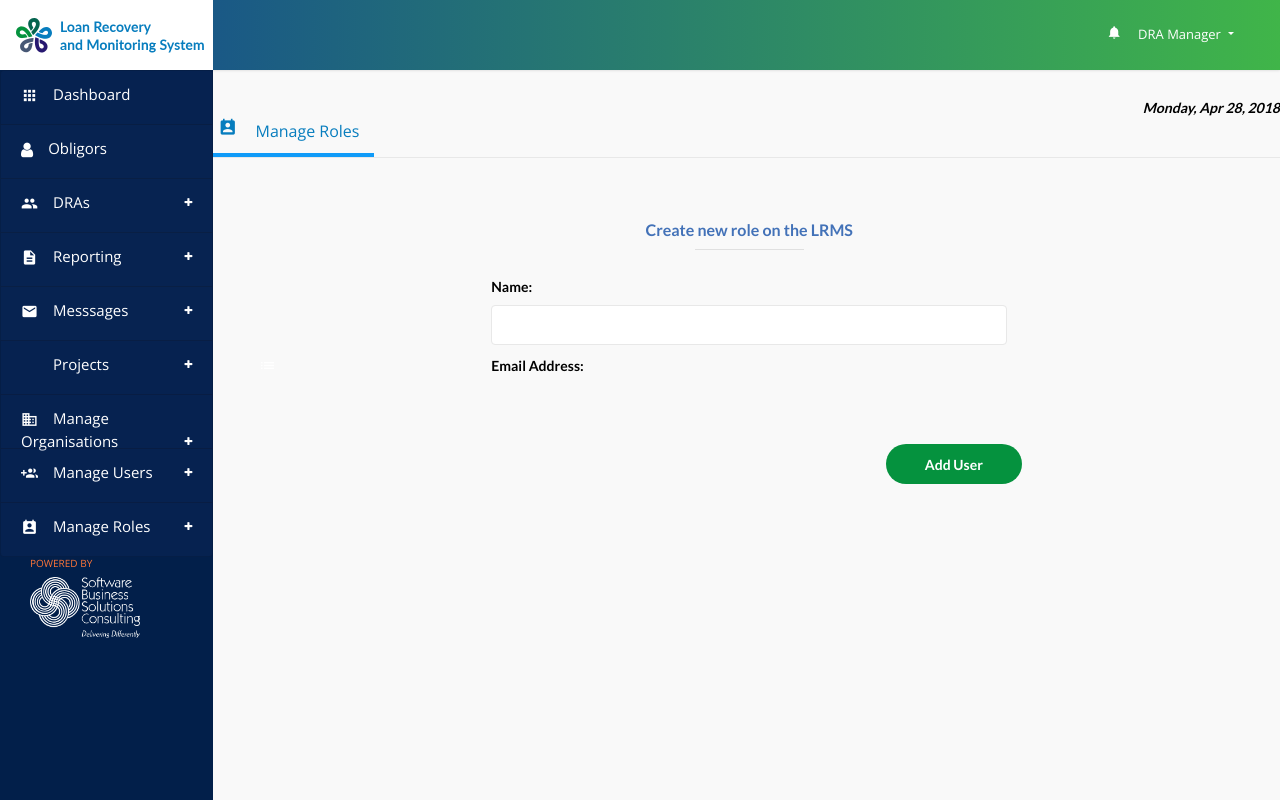
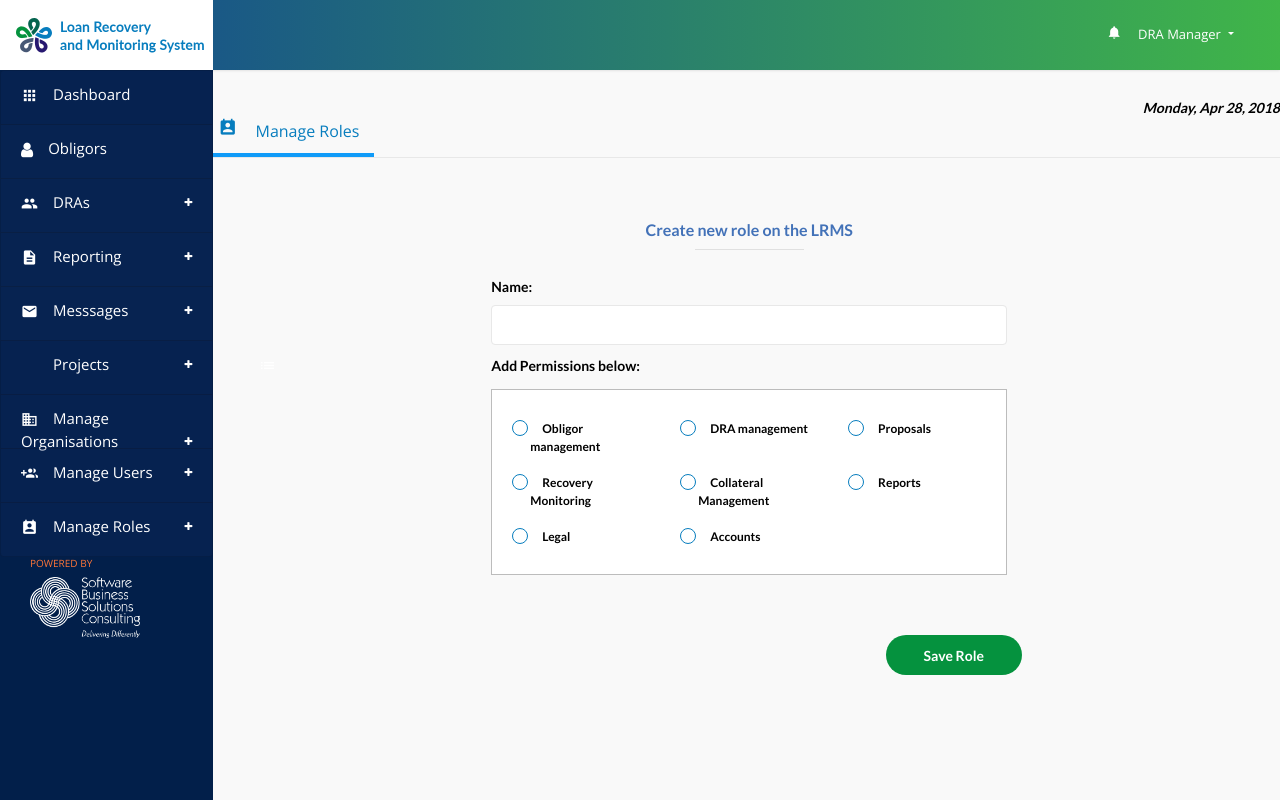
Before and after one commit to 2kama/MyUI, a PHP site: page /newrole in a window 1280 px wide. Run offline with PHP 8.4, Linux system fonts and the light colour scheme.

Commit message:
Thursday, 5th July - 3rd batch

```diff
--- a/fcaal/css/main.css
+++ b/fcaal/css/main.css
@@ -65,6 +65,7 @@ html, body {
   float: left;
   border-radius: 50%;
   border: 1px solid #077DBE;
+  margin-top: 10px;
 }
 
 /* On mouse-over, add a grey background color */
--- a/fcaal/newrole.php
+++ b/fcaal/newrole.php
@@ -34,12 +34,76 @@
 								<label for="">Name:</label>
 								<input type="text" class="form-control">
 
-								<label for="">Email Address:</label>
+								<label for="">Add Permissions below:</label>
+
+								<div class="col-md-12 taky" style="margin-top: 5px;">
+										<div class="row">
+
+											 <div class="col-md-4">
+											 		<label class="containers">&emsp;Obligor management
+														<input type="checkbox">
+														<span class="checkmark"></span>
+													</label>
+											 </div>
+
+											 <div class="col-md-4">
+											 		<label class="containers">&emsp;DRA management
+														<input type="checkbox">
+														<span class="checkmark"></span>
+													</label>
+											 </div>
+
+											 <div class="col-md-4">
+											 		<label class="containers">&emsp;Proposals
+														<input type="checkbox">
+														<span class="checkmark"></span>
+													</label>
+											 </div>
+
+											 <div class="col-md-4">
+											 		<label class="containers">&emsp;Recovery Monitoring
+														<input type="checkbox">
+														<span class="checkmark"></span>
+													</label>
+											 </div>
+
+											 <div class="col-md-4">
+											 		<label class="containers">&emsp;Collateral Management
+														<input type="checkbox">
+														<span class="checkmark"></span>
+													</label>
+											 </div>
+
+											 <div class="col-md-4">
+											 		<label class="containers">&emsp;Reports
+														<input type="checkbox">
+														<span class="checkmark"></span>
+													</label>
+											 </div>
+
+											 <div class="col-md-4">
+											 		<label class="containers">&emsp;Legal
+														<input type="checkbox">
+														<span class="checkmark"></span>
+													</label>
+											 </div>
+
+											 <div class="col-md-4">
+											 		<label class="containers">&emsp;Accounts
+														<input type="checkbox">
+														<span class="checkmark"></span>
+													</label>
+											 </div>
+
+										</div>
+									</div>
 
 
 
 								<div class="row">
-									<button class="btn col-md-3 offset-md-9">Add User</button>
+									<button class="btn col-md-3 offset-md-9">Save Role</button>
+
+
 								</div>
 
 							</form>
```
Also changed, not shown: 1 other file.
